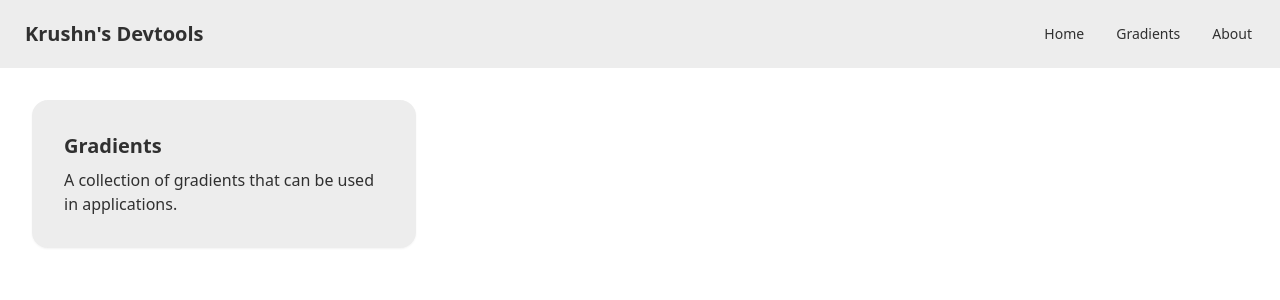
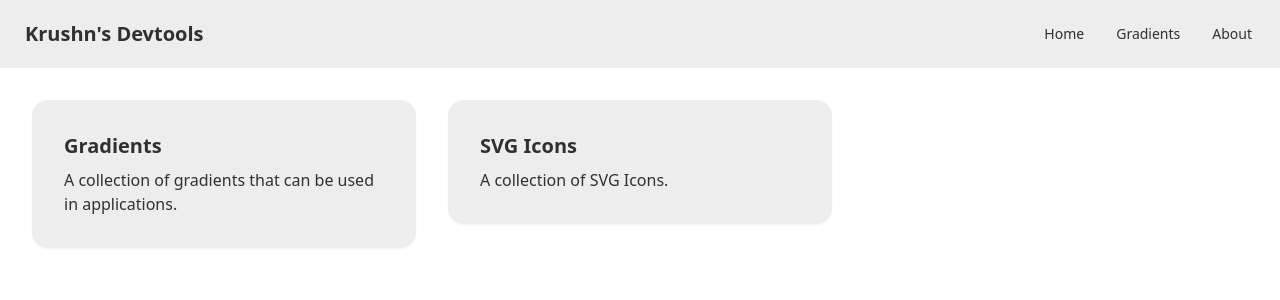
Before and after one commit to krushndayshmookh/devtools, a Vue app: page / in a window 1280 px wide. Shown: the top 300 px of the page. Built offline with nearby package versions, Linux system fonts and the light colour scheme.

Commit message:
Add support for external links on HomeView.vue

```diff
--- a/src/views/HomeView.vue
+++ b/src/views/HomeView.vue
@@ -1,7 +1,8 @@
 <template>
   <div class="home container mx-auto p-8">
     <div class="grid grid-cols-3 gap-8">
-      <router-link v-for="app in apps" :key="app.link" :to="`/${app.link}`">
+      <div v-for="app in apps" :key="app.label">
+        <router-link v-if="app.link" :to="`/${app.link}`">
           <div
             class="card card-side bg-base-200 hover:bg-base-300 shadow-sm mb-8"
           >
@@ -14,6 +15,21 @@
             </div>
           </div>
         </router-link>
+
+        <a v-if="app.externalURL" :to="app.externalURL" target="_blank">
+          <div
+            class="card card-side bg-base-200 hover:bg-base-300 shadow-sm mb-8"
+          >
+            <figure v-if="app.imageURL">
+              <img :src="app.imageURL" alt="Movie" />
+            </figure>
+            <div class="card-body">
+              <h2 class="card-title">{{ app.label }}</h2>
+              <p>{{ app.description }}</p>
+            </div>
+          </div>
+        </a>
+      </div>
     </div>
   </div>
 </template>
@@ -24,8 +40,16 @@ const apps = [
     link: 'gradients',
     label: 'Gradients',
     description: 'A collection of gradients that can be used in applications.',
-    imageURL: ''
+    imageURL: '',
+    externalURL: ''
     // imageURL: 'https://picsum.photos/160/210'
+  },
+  {
+    link: '',
+    label: 'SVG Icons',
+    description: 'A collection of SVG Icons.',
+    imageURL: '',
+    externalURL: 'http://svgicons.sparkk.fr/'
   }
   // {
   //   link: 'waves',
```
Lines whose indentation alone changed are shown as unchanged.
